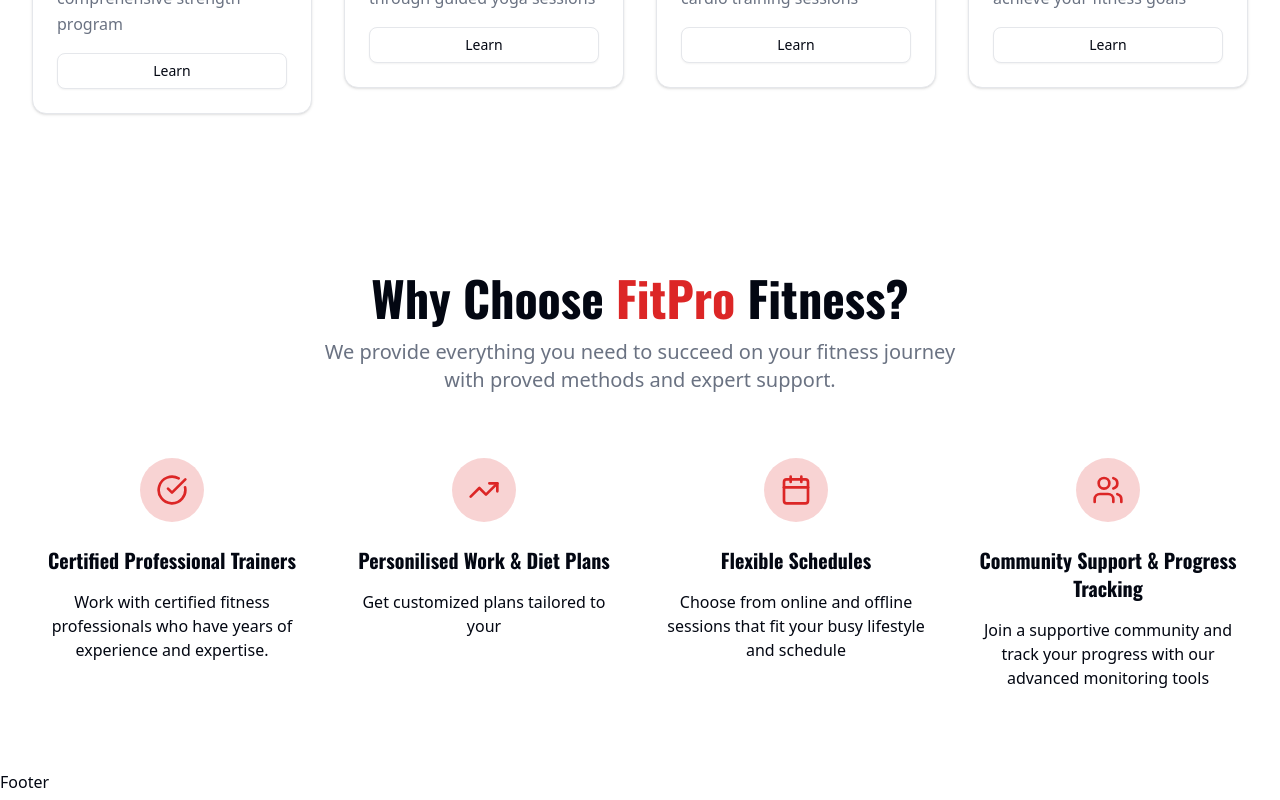
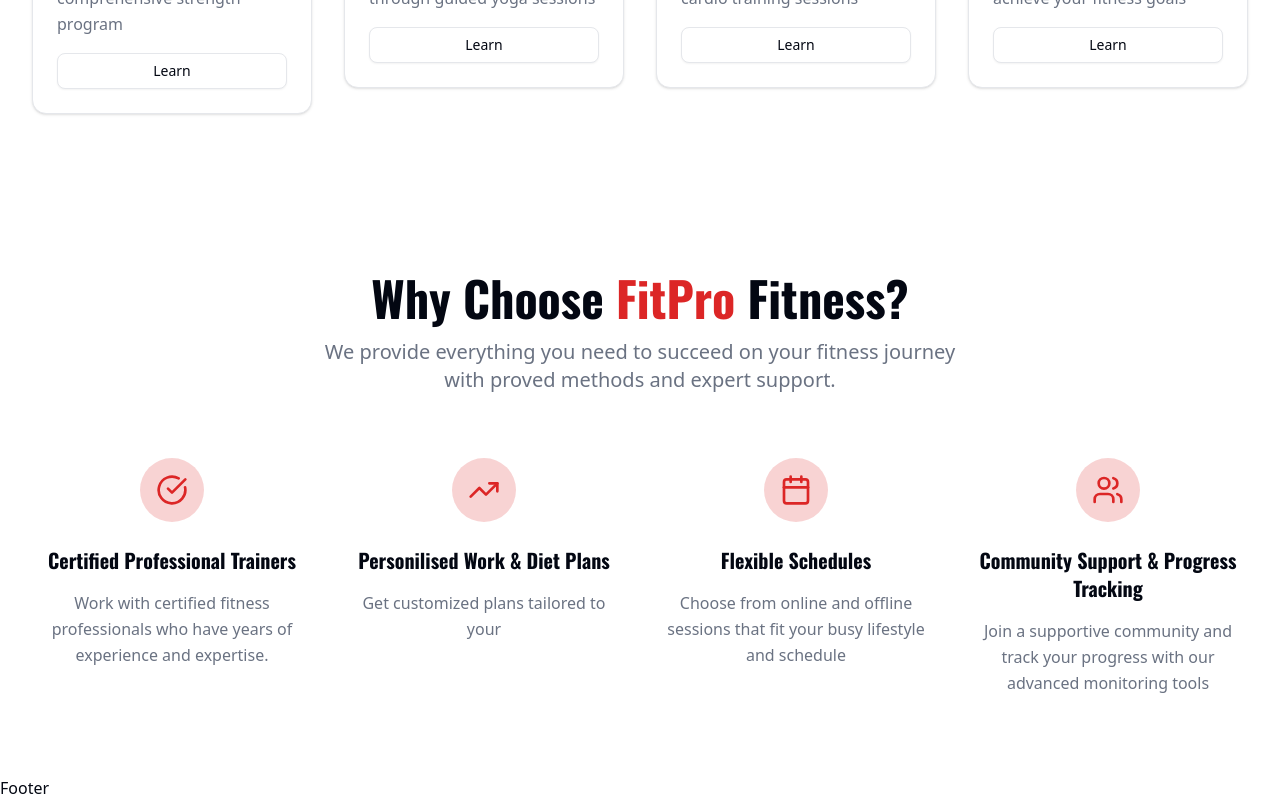
Before and after one commit to emmeiwhite/fitness-app, a Next.js app: page / in a window 1280 px wide. Shown: the part 1356-2156 px from the top of the page. Built offline with nearby package versions, Linux system fonts and the light colour scheme.

Commit message:
Why Choose Us section complete

```diff
--- a/src/components/standalone/WhyChooseUs.tsx
+++ b/src/components/standalone/WhyChooseUs.tsx
@@ -65,7 +65,14 @@
                     {feature.title}
                   </motion.h3>
 
-                  <motion.p className="">{feature.description}</motion.p>
+                  <motion.p
+                    className="text-muted-foreground leading-relaxed"
+                    initial={{ opacity: 0 }}
+                    whileInView={{ opacity: 1 }}
+                    viewport={{ once: true }}
+                    transition={{ duration: 0.5, ease: 'easeOut', delay: 0.14 * index }}>
+                    {feature.description}
+                  </motion.p>
                 </motion.div>
               )
             })}
```
